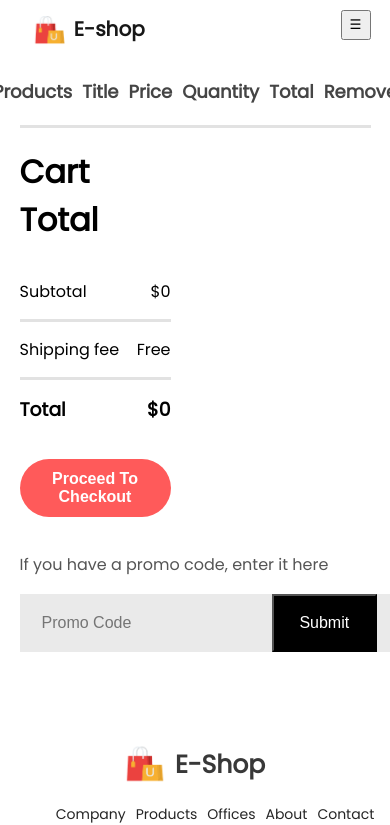
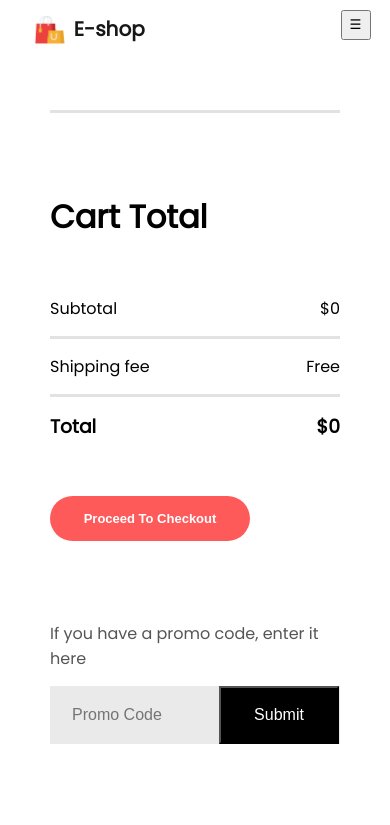
Before and after one commit to SamMuaks2/E-Shop_app, a React (Create React App) app: page /cart in a window 390 px wide. Shown: the top 825 px of the page. Built offline with nearby package versions, Linux system fonts and the light colour scheme.

Commit message:
Finish cartItems responsiveness

```diff
--- a/src/Components/CartItems/CartItems.css
+++ b/src/Components/CartItems/CartItems.css
@@ -110,109 +110,70 @@
   cursor: pointer;
 }
 
-@media screen and (max-width: 768px) {
+@media (max-width: 1280px) {
   .cartitems {
-    margin: 2% 5%; /* Adjust margin for better spacing on smaller screens */
-  }
-
-  .cartitems hr {
-    height: 3px;
-    background: #e2e2e2;
-    border: 0;
+    margin: 60px 50px;
   }
 
   .cartitems-format-main {
-    display: flex;
-    justify-content: center;
-    /*grid-template-columns: 1fr; /* Adjust columns for better layout on smaller screens */
-    align-items: center;
-    gap: 10px; /* Adjust gap for better spacing on smaller screens */
-    padding: 20px 0;
-    color: #454545;
-    font-size: 18px;
-    font-weight: 600;
+    grid-template-columns: 0.5fr 3fr 0.5fr 0.5fr 0.5fr 0.5fr;
+    gap: 20px;
+    padding: 15px 0;
+    font-size: 15px;
+  }
+
+  .carticon-product-icon {
+    height: 50px;
+  }
+
+  .cartitems-remove-icon {
+    margin: auto;
+  }
+
+  .cartitems-quantity {
+    width: 40px;
+    height: 30px;
+  }
+
+  .cartitems-down {
+    margin: 80px 0;
+    flex-direction: column;
+    gap: 80px;
+  }
+
+  .cartitems-total {
+    margin: 0;
+  }
+
+  .cartitems-total button {
+    max-width: 200px;
+    height: 45px;
+    font-size: 13px;
+  }
+
+  .cartitems-promobox {
+    width: auto;
+    max-width: 500px;
+  }
+
+  .cartitems-promobox input {
+    width: 100%;
+  }
+
+  .cartitems-promobox button {
+    width: 120px;
+    margin-left: -125px;
+  }
+}
+
+@media (max-width: 500px) {
+  .cartitems-format-main {
+    display: none;
+    grid-template-columns: 0.5fr 3fr 0.5fr;
+    gap: 10px;
   }
 
   .cartitems-format {
-    font-size: 17px;
-    font-weight: 500;
-  }
-
-  .carticon-product-icon {
-    height: 62px;
-  }
-
-  .cartitems-remove-icon {
-    width: 15px;
-    margin: 0 10px; /* Adjust margin for better spacing on smaller screens */
-    cursor: pointer;
-  }
-
-  .cartitems-quantity {
-    width: 64px;
-    height: 50px;
-    border: 2px solid #ebebeb;
-    background: #fff;
-    border-radius: 13px;
-  }
-
-  .cartitems-down {
-    display: flex;
-    flex-direction: column; /* Change to column layout for better display on smaller screens */
-    margin: 20px 0; /* Adjust margin for better spacing on smaller screens */
-  }
-
-  .cartitems-total {
-    flex: 1;
-    display: flex;
-    flex-direction: column;
-    gap: 20px; /* Adjust gap for better spacing on smaller screens */
-  }
-
-  .cartitems-total-item {
-    display: flex;
-    justify-content: space-between;
-    padding: 15px 0;
-  }
-
-  .cartitems-total button {
-    width: 100%; /* Make button full width for better display on smaller screens */
-  }
-
-  .cartitems-promocode {
-    flex: 1;
-    font-size: 16px;
-    font-weight: 500;
-  }
-
-  .cartitems-promocode p {
-    color: #555;
-    margin-top: 10%;
-  }
-
-  .cartitems-promobox {
-    width: 100%; /* Make the promo box full width for better display on smaller screens */
-    margin-top: 5%;
-    padding-left: 20px;
-    height: 58px;
-    background: #eaeaea;
-    margin-bottom: 15%;
-  }
-
-  .cartitems-promobox input {
-    border: none;
-    outline: none;
-    background: transparent;
-    font-size: 16px;
-    width: 70%; /* Adjust width for better display on smaller screens */
-    height: 50px;
-  }
-
-  .cartitems-promobox button {
-    width: 30%; /* Adjust width for better display on smaller screens */
-    height: 58px;
-    font-size: 16px;
-    cursor: pointer;
-    margin-left: -5%;
+    display: grid;
   }
 }
```
